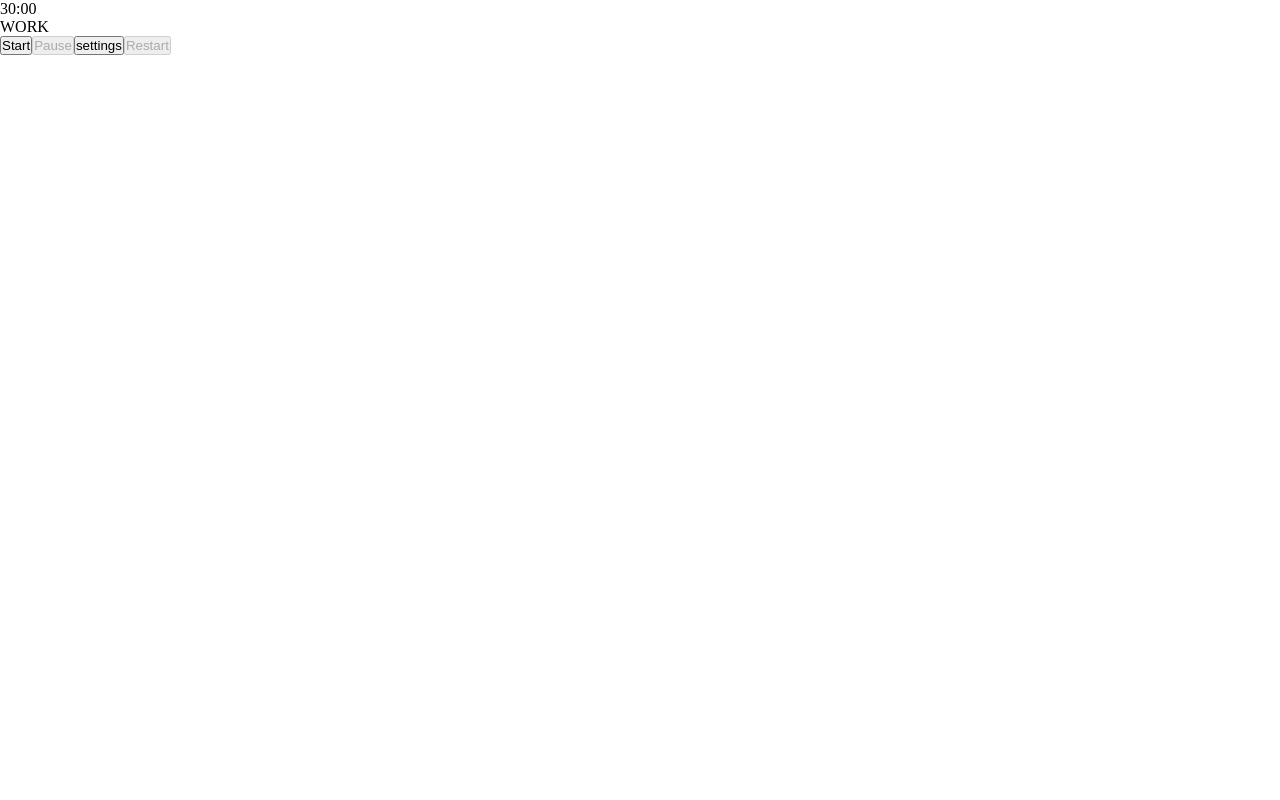
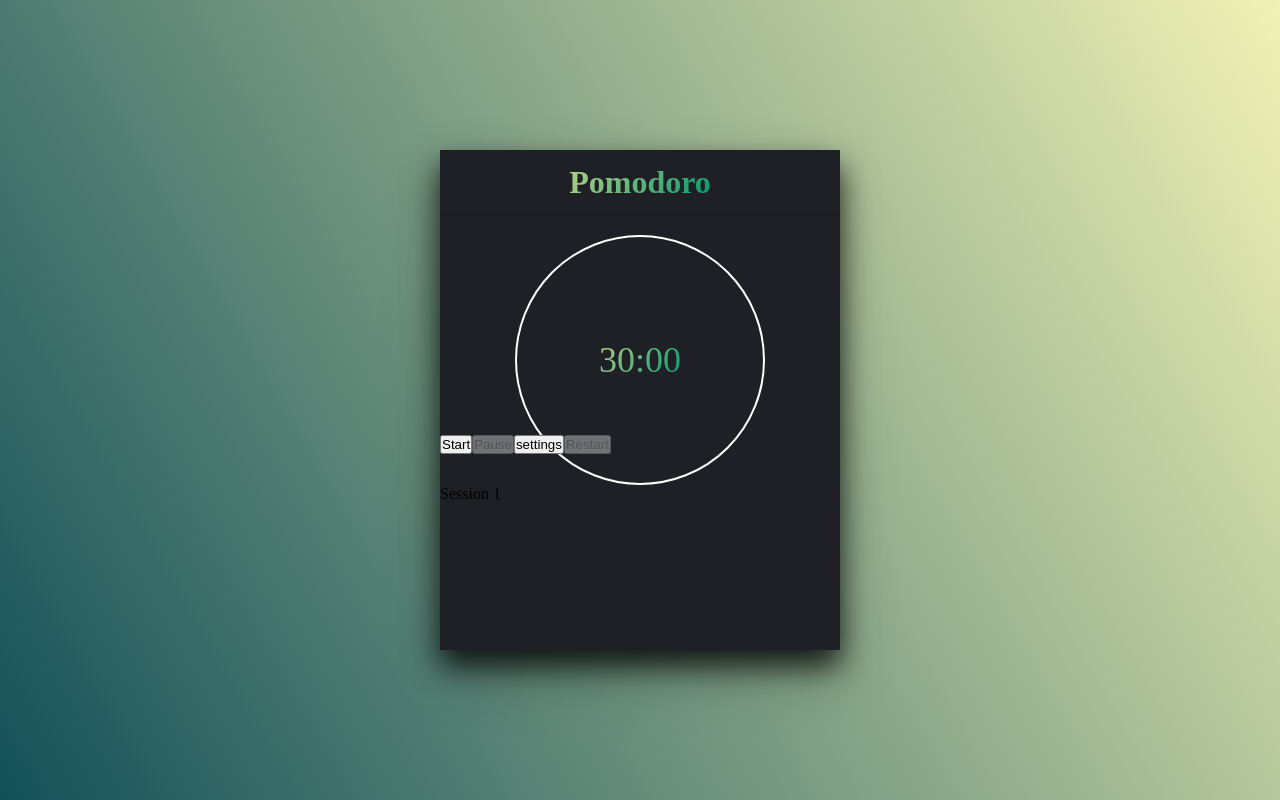
Before and after one commit to ViniciusmnLacerda/Pomodoro, a React (Create React App) app in the folder pomodoro/: page / in a window 1280 px wide. Built offline with nearby package versions, Linux system fonts and the light colour scheme; the HTML template or start-up script is replaced by a standard one.

Commit message:
header css

```diff
--- a/pomodoro/src/components/Pomodoro.jsx
+++ b/pomodoro/src/components/Pomodoro.jsx
@@ -1,5 +1,6 @@
 import React, { useContext } from 'react';
 import Context from '../context/Context';
+import '../syles/Pomodoro.css';
 import PauseButton from './PauseButton';
 import RestartButton from './RestartButton';
 import Settings from './Settings';
@@ -11,7 +12,10 @@ import TimerWork from './TimerWork';
 function Pomodoro() {
   const { timeToWork, openSettings } = useContext(Context);
   return (
-    <>
+    <main className="pomodoro-card">
+      <header>
+        <h1>Pomodoro</h1>
+      </header>
       {timeToWork ? (
         <TimerWork />
       ) : (
@@ -22,7 +26,7 @@ function Pomodoro() {
       <SettingsButton />
       {openSettings && <Settings />}
       <RestartButton />
-    </>
+    </main>
   );
 }
 
--- a/pomodoro/src/components/Settings.jsx
+++ b/pomodoro/src/components/Settings.jsx
@@ -127,17 +127,6 @@ function Settings() {
             />
           </label>
         </fieldset>
-        <label htmlFor="sessions">
-          Sessions
-          <input
-            type="number"
-            id="sessions"
-            name="sessions"
-            min="1"
-            value={user.sessions}
-            onChange={handleChange}
-          />
-        </label>
       </form>
       <button
         type="button"
--- a/pomodoro/src/components/TimerBreak.jsx
+++ b/pomodoro/src/components/TimerBreak.jsx
@@ -1,5 +1,6 @@
 import React, { useContext, useEffect } from 'react';
 import Context from '../context/Context';
+import '../syles/Timers.css';
 
 function TimerBreak() {
   const {
@@ -9,6 +10,7 @@ function TimerBreak() {
     setTimeToWork,
     setTotalTimeWork,
     user,
+    setSession,
   } = useContext(Context);
 
   // eslint-disable-next-line consistent-return
@@ -21,6 +23,7 @@ function TimerBreak() {
         clearInterval(breakSecondsInterval);
         setTotalTimeWork(user.userTotalTimeWork);
         setTimeToWork((prevState) => !prevState);
+        setSession((prevState) => prevState + 1);
       }
       return () => clearInterval(breakSecondsInterval);
     }
@@ -34,9 +37,11 @@ function TimerBreak() {
   };
 
   return (
-    <div>
-      <p>{setTimeLeft()}</p>
-      <p>BREAK</p>
+    <div className="timer">
+      <div className="clock">
+        <p>{setTimeLeft()}</p>
+      </div>
+      <p>Break!</p>
     </div>
   );
 }
--- a/pomodoro/src/components/TimerWork.jsx
+++ b/pomodoro/src/components/TimerWork.jsx
@@ -1,5 +1,6 @@
 import React, { useContext, useEffect } from 'react';
 import Context from '../context/Context';
+import '../syles/Timers.css';
 
 function TimerWork() {
   const {
@@ -9,6 +10,7 @@ function TimerWork() {
     setTimeToWork,
     setTotalTimeBreak,
     user,
+    session,
   } = useContext(Context);
 
   // eslint-disable-next-line consistent-return
@@ -34,9 +36,11 @@ function TimerWork() {
   };
 
   return (
-    <div>
-      <p>{setTimeLeft()}</p>
-      <p>WORK</p>
+    <div className="timer">
+      <div className="clock">
+        <p>{setTimeLeft()}</p>
+      </div>
+      <p>{`Session ${session}`}</p>
     </div>
   );
 }
--- a/pomodoro/src/context/Provider.jsx
+++ b/pomodoro/src/context/Provider.jsx
@@ -11,6 +11,7 @@ function Provider({ children }) {
   const [wasStarted, setWasStarted] = useState(false);
   const [totalTimeWork, setTotalTimeWork] = useState(1800);
   const [totalTimeBreak, setTotalTimeBreak] = useState(300);
+  const [session, setSession] = useState(1);
   const [user, setUser] = useState({
     userWorkMinutes: 30,
     userWorkSeconds: 0,
@@ -18,7 +19,6 @@ function Provider({ children }) {
     userBreakSeconds: 0,
     userTotalTimeWork: 1800,
     userTotalTimeBreak: 300,
-    sessions: 5,
   });
 
   const value = {
@@ -30,6 +30,7 @@ function Provider({ children }) {
     openSettings,
     wasStarted,
     user,
+    session,
     setControlStopWatch,
     setTotalTimeWork,
     setTimeToWork,
@@ -38,6 +39,7 @@ function Provider({ children }) {
     setOpenSettings,
     setWasStarted,
     setUser,
+    setSession,
   };
 
   return (
--- a/pomodoro/src/index.css
+++ b/pomodoro/src/index.css
@@ -4,7 +4,16 @@
   box-sizing: border-box;
 }
 
+#root {
+  width: 100%;
+  height: 100%;
+  display: flex;
+  align-items: center;
+  justify-content: center;
+}
+
 body {
   width: 100vw;
   height: 100vh;
+  background: linear-gradient(60deg, #135058, #F1F2B5);
 }
--- /dev/null
+++ b/pomodoro/src/syles/Pomodoro.css
@@ -0,0 +1,32 @@
+.pomodoro-card {
+  width: 100%;
+  height: 100%;
+  box-shadow: 0 16px 28px 0 rgb(0 0 0 / 80%), 0 25px 55px 0 rgb(0 0 0 / 21%);
+  background-color: #1F2025;
+}
+
+header {
+  width: 100%;
+  height: 65px;
+  border-bottom: solid #18191d 1px;
+  display: flex;
+  align-items: center;
+  justify-content: center;
+  margin-bottom: 20px ;
+}
+
+header h1 {
+  background-image: linear-gradient(135deg, #B8D087, #00996D);
+  background-size: 100%;
+  background-repeat: repeat;
+  background-clip: text;
+  -webkit-text-fill-color: transparent;
+  -moz-text-fill-color: transparent;
+}
+
+@media screen and (min-width: 550px) {
+  .pomodoro-card {
+    width: 400px;
+    height: 500px;
+  }
+}
--- /dev/null
+++ b/pomodoro/src/syles/Timers.css
@@ -0,0 +1,26 @@
+.timer {
+  width: 100%;
+  height: 40%;
+}
+
+.clock {
+  width: 250px;
+  height: 250px;
+  border-radius: 100%;
+  display: flex;
+  justify-content: center;
+  align-items: center;
+  border: 2px solid white;
+  margin-left: auto;
+  margin-right: auto;
+}
+
+.clock p {
+  font-size: 36px;
+  background-image: linear-gradient(135deg, #B8D087, #00996D);
+  background-size: 100%;
+  background-repeat: repeat;
+  background-clip: text;
+  -webkit-text-fill-color: transparent;
+  -moz-text-fill-color: transparent;
+}
```
